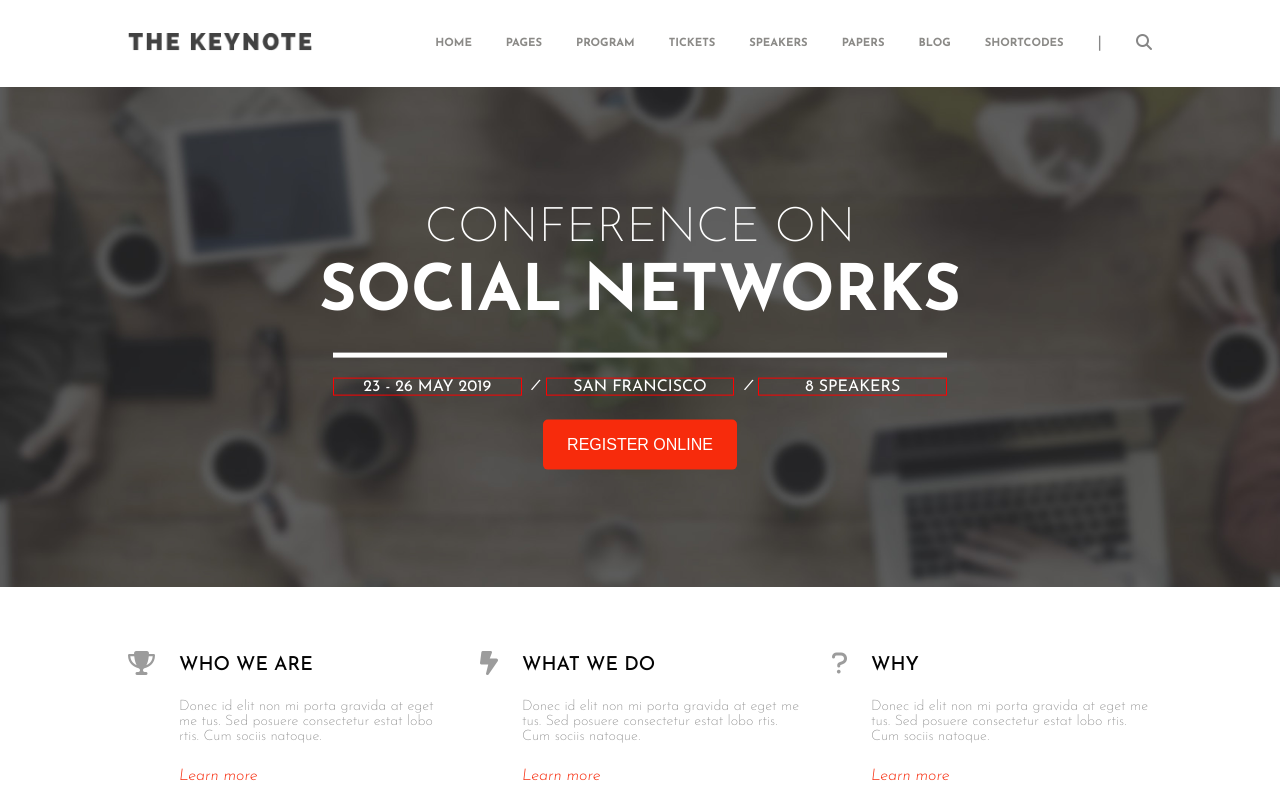
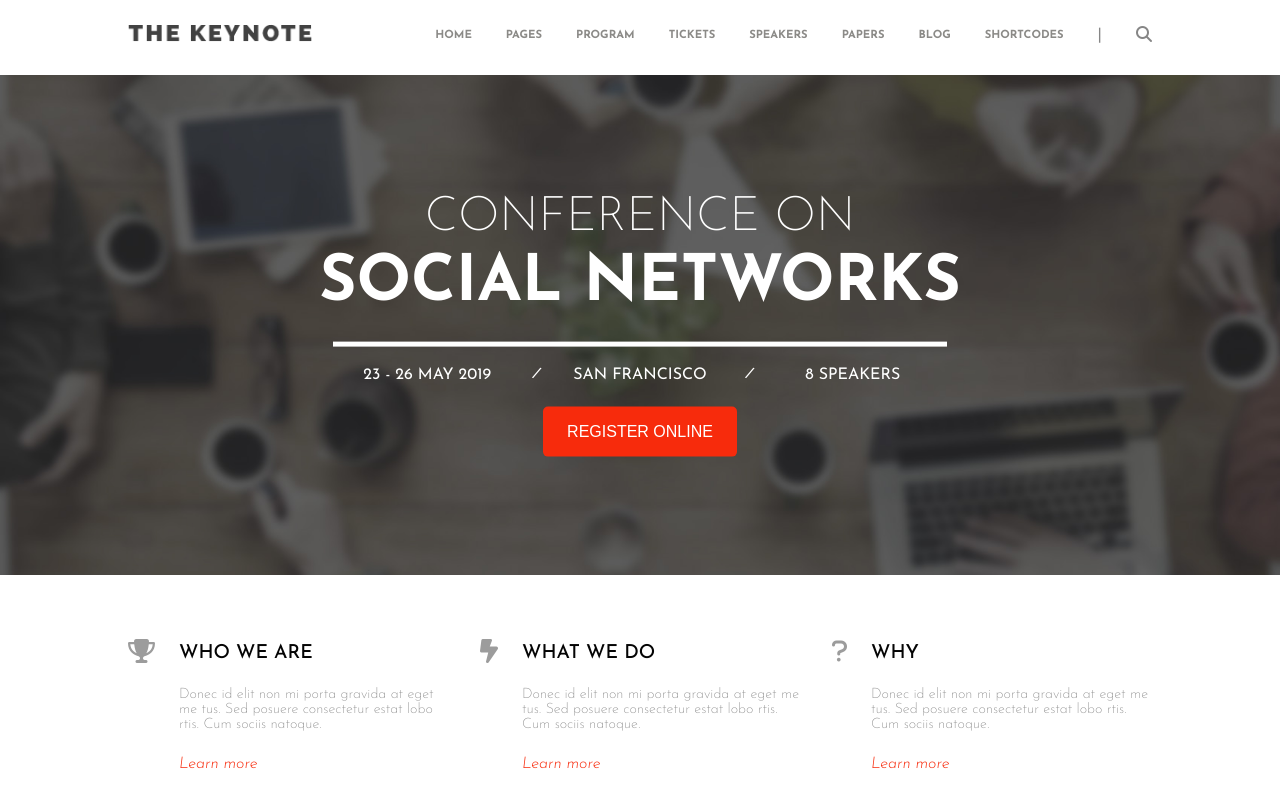
Before and after one commit to reistence/proj-html-vuejs, a Vue app: page / in a window 1280 px wide. Shown: the top 800 px of the page. Built offline with nearby package versions, Linux system fonts and the light colour scheme.

Commit message:
glass effect on header when scrolling

```diff
--- a/src/components/AppHeader.vue
+++ b/src/components/AppHeader.vue
@@ -1,4 +1,5 @@
 <script>
+import { onMounted } from "vue";
 import HeaderNav from "./HeaderNav.vue";
 export default {
   name: "AppHeader",
@@ -41,12 +42,21 @@ export default {
           link: "/shortcodes",
         },
       ],
+      scrollPosition: null,
     };
+  },
+  methods: {
+    updateScroll() {
+      this.scrollPosition = window.scrollY;
+    },
+  },
+  mounted() {
+    window.addEventListener("scroll", this.updateScroll);
   },
 };
 </script>
 <template>
-  <header>
+  <header :class="{ faded: scrollPosition > 50 }">
     <div class="container">
       <div class="logo">
         <img src="../assets/images/logo.png" alt="The Keynote" />
@@ -74,12 +84,32 @@ export default {
 @use "../styles/partials/variables" as *;
 
 header {
+  position: fixed;
+  height: 70px;
+  top: 0;
+  left: 0;
+  z-index: 999;
+  background-color: $white;
+  width: 100%;
+
+  &.faded {
+    background-color: rgba(255, 255, 255, 0.594);
+    transition: 500ms;
+    backdrop-filter: blur(10px);
+
+    box-shadow: 1px 1px 5px rgb(192, 191, 191);
+    &:hover {
+      background-color: $white;
+      filter: blur(0);
+    }
+  }
   .container {
     padding: 2em 0;
     display: flex;
     flex-direction: row;
     justify-content: space-between;
     align-items: center;
+    height: 70px;
 
     .logo {
       width: 30%;
--- a/src/components/Jumbotron.vue
+++ b/src/components/Jumbotron.vue
@@ -27,6 +27,7 @@ export default {
 @use "../styles/partials/variables" as *;
 
 .container-fluid {
+  margin-top: 75px;
   height: 500px;
   position: relative;
   background-image: url(../assets/images/slider-1-bg.jpg);
@@ -74,7 +75,6 @@ export default {
       li {
         width: calc(100% / 3);
         position: relative;
-        border: 1px solid red;
 
         &:not(:last-child)::after {
           content: "/";
```
